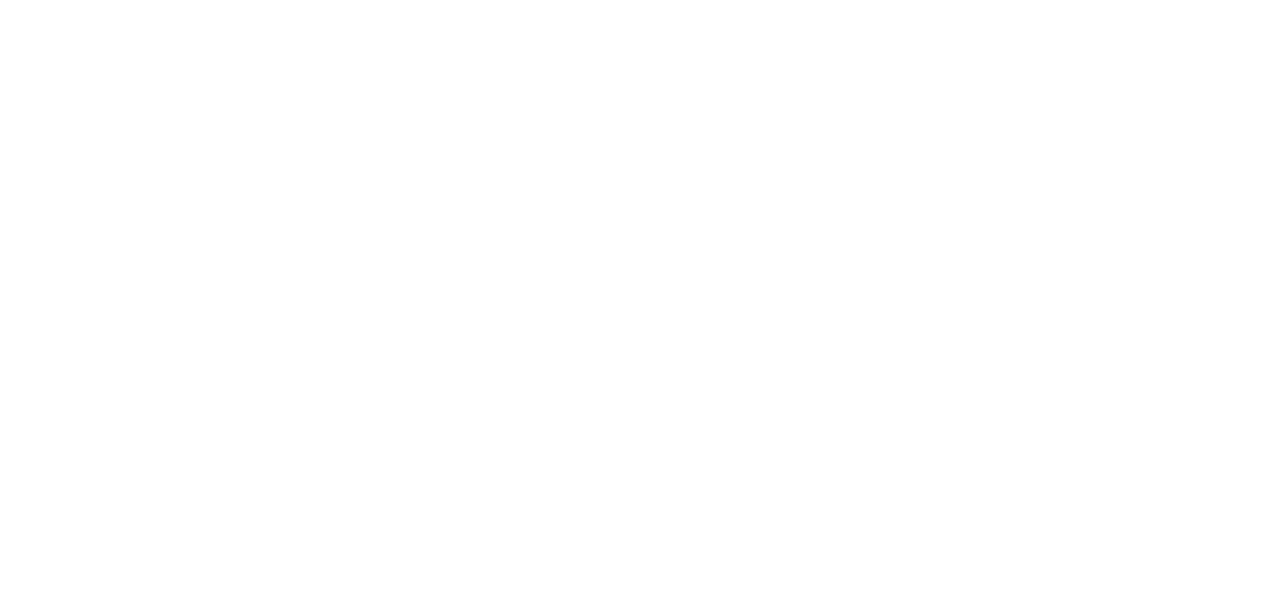
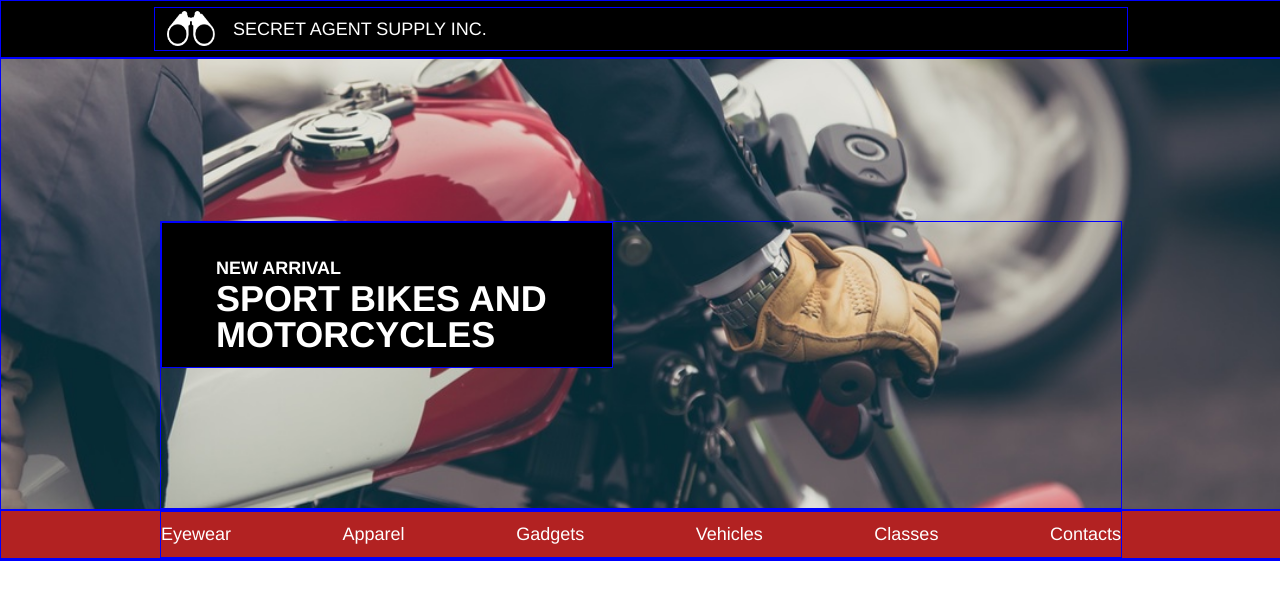
Before and after one commit to ReyamKin/SecretAgentSupply, a plain HTML site: page index.html in a window 1280 px wide. Drawn offline with Linux system fonts and the light colour scheme.

Commit message:
Completed header and banner

```diff
--- a/index.html
+++ b/index.html
@@ -3,9 +3,80 @@
   <head>
     <meta charset="utf-8">
     <title>Secret Agent Supply Inc.</title>
+    <link href="./resources/css/reset.css" type="text/css" rel="stylesheet">
     <link href="./resources/css/style.css" type="text/css" rel="stylesheet">
   </head>
   <body>
 
+    <div class="header">
+      <div class="container">
+        <img src="./images/logo.png" height="35px" width="48px">
+        <p>SECRET AGENT SUPPLY INC.</p>
+      </div>
+    </div>
+
+    <div class="banner">
+      <div id="main">
+        <div class="container">
+          <p id="font1">NEW ARRIVAL</p>
+          <p id="font2">SPORT BIKES AND MOTORCYCLES</p>
+        </div>
+      </div>
+    </div>
+
+    <div class="navbar">
+      <div class="container">
+        <nav>
+          <ul>
+            <li>Eyewear</li>
+            <li>Apparel</li>
+            <li>Gadgets</li>
+            <li>Vehicles</li>
+            <li>Classes</li>
+            <li>Contacts</li>
+          </ul>
+        </nav>
+      </div>
+    </div>
+
+    <div class="body">
+    </div>
+
   </body>
 </html>
+
+<!--
+<div class="header">
+  <img src="./images/logo.png" height="38px" width="48px">
+  <h3>SECRET AGENT SUPPLY INC.</h3>
+</div>
+
+<div class="mainbanner">
+
+</div>
+
+<nav class="container">
+  <ul>
+    <li>Eyewear</li>
+    <li>Apparel</li>
+    <li>Gadgets</li>
+    <li>Vehicles</li>
+    <li>Classes</li>
+    <li>Contacts</li>
+  </ul>
+</nav>
+
+<div class="container gallery">
+  <div class="item">
+    <img src="./images/pen.png">
+    <p>Exploding Pen</p>
+  </div>
+  <div class="item">
+    <img src="./images/watch.png">
+    <p>Cellular Watch</p>
+  </div>
+  <div class="item">
+    <img src="./images/glasses.png">
+    <p>Thermal Glasses</p>
+  </div>
+</div>
--- /dev/null
+++ b/resources/css/reset.css
@@ -0,0 +1,48 @@
+/* http://meyerweb.com/eric/tools/css/reset/
+   v2.0 | 20110126
+   License: none (public domain)
+*/
+
+html, body, div, span, applet, object, iframe,
+h1, h2, h3, h4, h5, h6, p, blockquote, pre,
+a, abbr, acronym, address, big, cite, code,
+del, dfn, em, img, ins, kbd, q, s, samp,
+small, strike, strong, sub, sup, tt, var,
+b, u, i, center,
+dl, dt, dd, ol, ul, li,
+fieldset, form, label, legend,
+table, caption, tbody, tfoot, thead, tr, th, td,
+article, aside, canvas, details, embed,
+figure, figcaption, footer, header, hgroup,
+menu, nav, output, ruby, section, summary,
+time, mark, audio, video {
+	margin: 0;
+	padding: 0;
+	border: 0;
+	font-size: 100%;
+	font: inherit;
+	vertical-align: baseline;
+}
+/* HTML5 display-role reset for older browsers */
+article, aside, details, figcaption, figure,
+footer, header, hgroup, menu, nav, section {
+	display: block;
+}
+body {
+	line-height: 1;
+}
+ol, ul {
+	list-style: none;
+}
+blockquote, q {
+	quotes: none;
+}
+blockquote:before, blockquote:after,
+q:before, q:after {
+	content: '';
+	content: none;
+}
+table {
+	border-collapse: collapse;
+	border-spacing: 0;
+}
--- a/resources/css/style.css
+++ b/resources/css/style.css
@@ -0,0 +1,147 @@
+
+html {
+  font-size: 18px;
+  font-family: helvetica;
+  color: white;
+}
+
+div {
+  border: 1px solid blue;
+}
+
+.container {
+  width: 960px;
+  margin: 0;
+}
+
+.header {
+  display: flex;
+  height: auto;
+  width: 100%;
+  background-color: black;
+  padding: 0.33rem 0 0.33rem 0;
+  justify-content: center;
+}
+
+.header .container {
+  display: inline-flex;
+  width: 960px;
+  align-items: center;
+  padding-left: 0.66rem;
+}
+
+.header .container p {
+  font-size: 1rem;
+  padding: 0.66rem 0 0.66rem 1rem;
+}
+
+.banner {
+  display: flex;
+  background: url('../../images/moto.jpeg');
+  background-position: center;
+  background-size: cover;
+  background-repeat: no-repeat;
+  height: 16rem;
+  width: 100%;
+  padding-top: 9rem;
+  justify-content: center;
+}
+
+#main {
+  display: flex;
+  width: 960px;
+  justify-content: flex-start;
+}
+
+.banner .container {
+  height: 8rem;
+  width: 25rem;
+  background-color: black;
+
+}
+
+.banner .container p {
+  padding-left: 3rem;
+}
+
+#font1 {
+  font-size: 1rem;
+  font-weight: bold;
+  padding-top: 2rem;
+  padding-bottom: 0.25rem;
+}
+
+#font2 {
+  font-size: 2rem;
+  font-weight: bold;
+}
+
+.navbar {
+  display: flex;
+  background-color: firebrick;
+  color: white;
+  width: 100%;
+  justify-content: center;
+}
+
+ ul {
+  display: flex;
+  justify-content: space-between;
+  padding: 0.75rem 0 0.75rem 0;
+}
+
+/*
+.page {
+  width: 960px;
+  margin: 0 auto;
+}
+
+.header {
+  display: inline-flex;
+  height: 80px;
+  width: 100%;
+  background-color: black;
+  align-items: center;
+  padding-left: 200px;
+  position: fixed;
+}
+
+.header h3 img {
+  display: flex;
+  color: white;
+  padding-left: 20px;
+}
+
+.mainbanner {
+  display: flex;
+  margin: 0 auto;
+  width: 100%;
+  height: 700px;
+  background: url('../../images/moto.jpeg');
+  background-size: cover;
+}
+
+nav {
+  background-color: firebrick;
+  color: white;
+}
+
+ul {
+  list-style: none;
+  margin: 0;
+}
+
+li {
+  display: inline-flex;
+  padding: 0.75rem 0 0.75rem 0;
+}
+
+.gallery {
+  display: inline-flex;
+  padding-top: 2rem;
+}
+
+.item {
+  background-color: white;
+  border: 4px solid black;
+}
```
